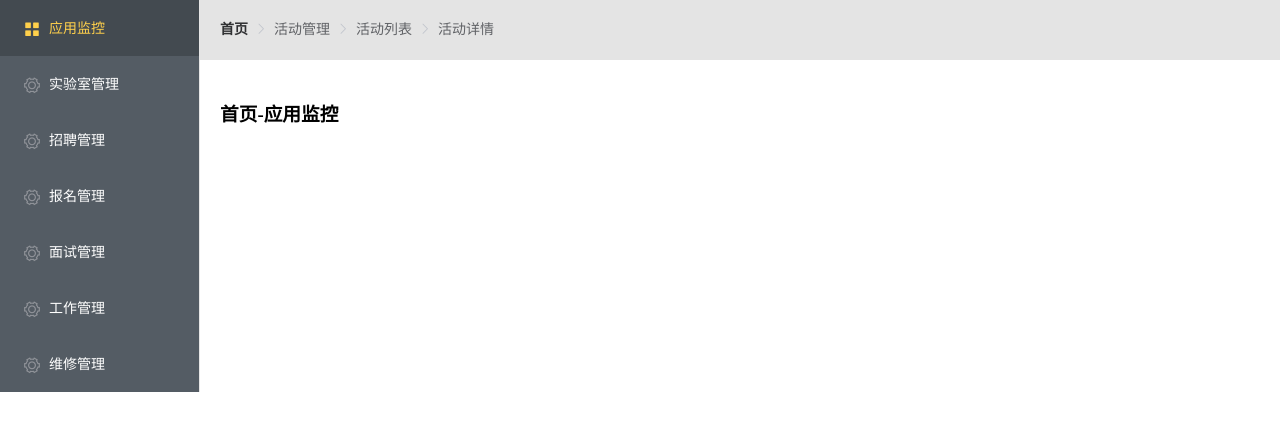
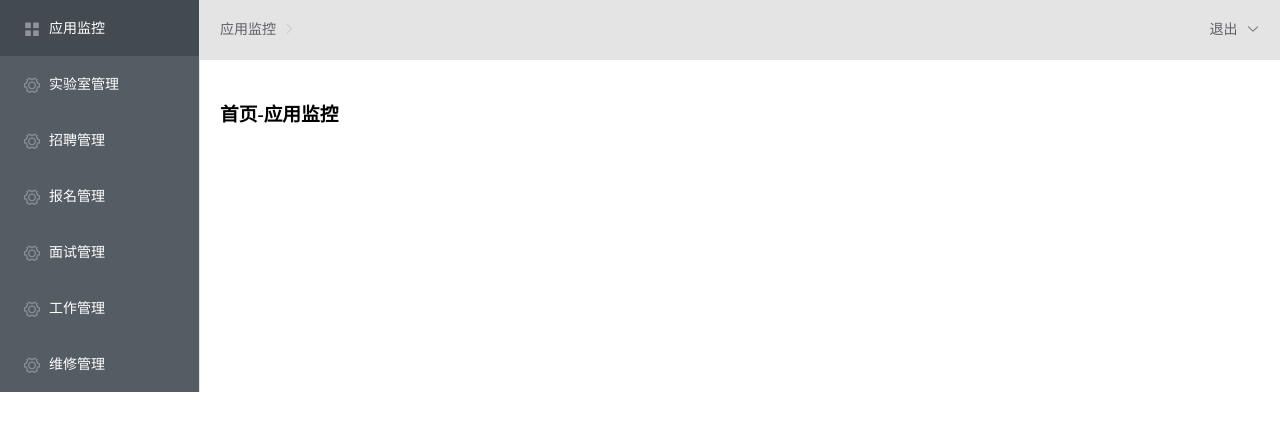
Before and after one commit to cxm2513018185/lab, a Vue app: page /home in a window 1280 px wide. Shown: the top 430 px of the page. Built offline with nearby package versions, Linux system fonts and the light colour scheme.

Commit message:
面包屑动态加载

```diff
--- a/src/App.vue
+++ b/src/App.vue
@@ -14,4 +14,9 @@ export default {
 body {
   margin: 0;
 }
+html,
+body {
+  width: 100%;
+  height: 100%;
+}
 </style>
--- a/src/layout/components/Aside.vue
+++ b/src/layout/components/Aside.vue
@@ -1,7 +1,6 @@
 <template>
   <el-menu
     router
-    default-active="/home"
     class="el-menu-vertical-demo"
     background-color="#545c64"
     text-color="#fff"
--- a/src/layout/components/Nav.vue
+++ b/src/layout/components/Nav.vue
@@ -1,20 +1,60 @@
 <template>
-  <el-breadcrumb separator-class="el-icon-arrow-right">
-    <el-breadcrumb-item :to="{ path: '/' }">首页</el-breadcrumb-item>
-    <el-breadcrumb-item>活动管理</el-breadcrumb-item>
-    <el-breadcrumb-item>活动列表</el-breadcrumb-item>
-    <el-breadcrumb-item>活动详情</el-breadcrumb-item>
-  </el-breadcrumb>
+  <div class="nav-container">
+    <el-breadcrumb separator-class="el-icon-arrow-right">
+      <el-breadcrumb-item v-for="(item, i) in items" :key="i">{{item.meta.title}}</el-breadcrumb-item>
+    </el-breadcrumb>
+    <el-dropdown>
+      <span class="el-dropdown-link">
+        退出
+        <i class="el-icon-arrow-down el-icon--right"></i>
+      </span>
+      <el-dropdown-menu slot="dropdown">
+        <el-dropdown-item>
+          <span @click="logout()">退出</span>
+        </el-dropdown-item>
+      </el-dropdown-menu>
+    </el-dropdown>
+  </div>
 </template>
 
 <script>
 export default {
   data() {
-    return {};
+    return {
+      items: []
+    };
+  },
+  methods: {
+    getRouter() {
+      console.log(this.$route.matched);
+      this.items = this.$route.matched;
+    },
+    logout() {
+      this.$router.push("/login");
+    }
+  },
+  created() {
+    this.getRouter();
+  },
+  watch: {
+    // 监听路由变化
+    $route(to, from, next) {
+      this.getRouter();
+    }
   }
 };
 </script>
 
 <!-- Add "scoped" attribute to limit CSS to this component only -->
 <style lang="scss">
+.nav-container {
+  .el-dropdown-link {
+    cursor: pointer;
+  }
+  .el-dropdown {
+    position: absolute;
+    top: 0px;
+    right: 20px;
+  }
+}
 </style>
--- a/src/router/index.js
+++ b/src/router/index.js
@@ -1,6 +1,5 @@
 import Vue from 'vue'
 import Router from 'vue-router'
-import HelloWorld from '@/components/HelloWorld'
 
 Vue.use(Router)
 
@@ -15,6 +14,9 @@ export default new Router({
     {
       path: '/',  //首页-应用监控
       component: () => import('@/layout/index'),
+      meta: {
+        title: '应用监控'
+      },
       redirect: '/home',
       children: [
         {
@@ -27,6 +29,9 @@ export default new Router({
     {
       path: '/laboratory',  //实验室管理
       component: () => import('@/layout/index'),
+      meta: {
+        title: '实验室管理'
+      },
       redirect: '/laboratory/index',
       children: [
         {
@@ -39,6 +44,9 @@ export default new Router({
     {
       path: '/recruit',  //招聘管理
       component: () => import('@/layout/index'),
+      meta: {
+        title: '招聘管理'
+      },
       redirect: '/recruit/index',
       children: [
         {
@@ -51,6 +59,9 @@ export default new Router({
     {
       path: '/enroll',  //报名管理
       component: () => import('@/layout/index'),
+      meta: {
+        title: '报名管理'
+      },
       redirect: '/enroll/index',
       children: [
         {
@@ -62,7 +73,9 @@ export default new Router({
     },
     {
       path: '/interview',  //面试管理
-      component: () => import('@/layout/index'),
+      component: () => import('@/layout/index'), meta: {
+        title: '面试管理'
+      },
       redirect: '/interview/index',
       children: [
         {
@@ -75,6 +88,9 @@ export default new Router({
     {
       path: '/work',  //工作管理
       component: () => import('@/layout/index'),
+      meta: {
+        title: '工作管理'
+      },
       redirect: '/work/index',
       children: [
         {
@@ -87,6 +103,9 @@ export default new Router({
     {
       path: '/repair',  //维修管理
       component: () => import('@/layout/index'),
+      meta: {
+        title: '维修管理'
+      },
       redirect: '/repair/index',
       children: [
         {
```
